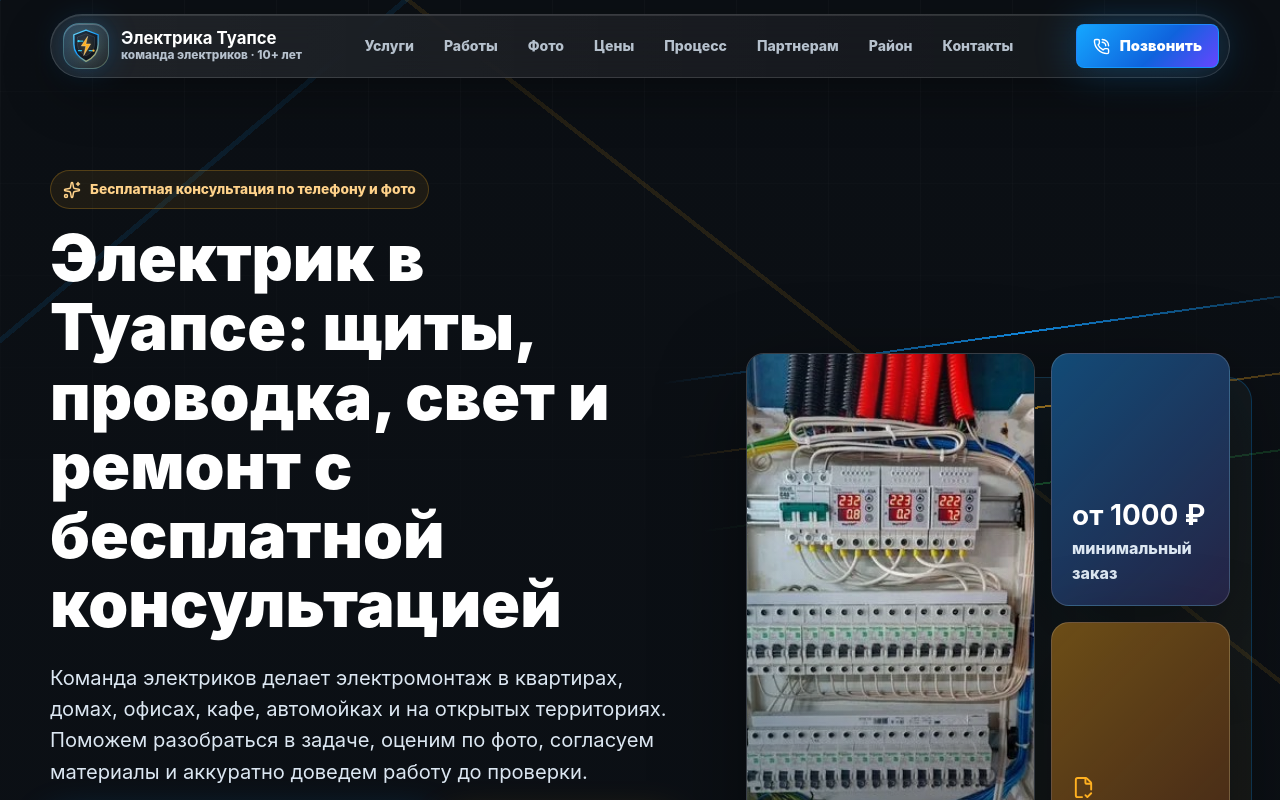
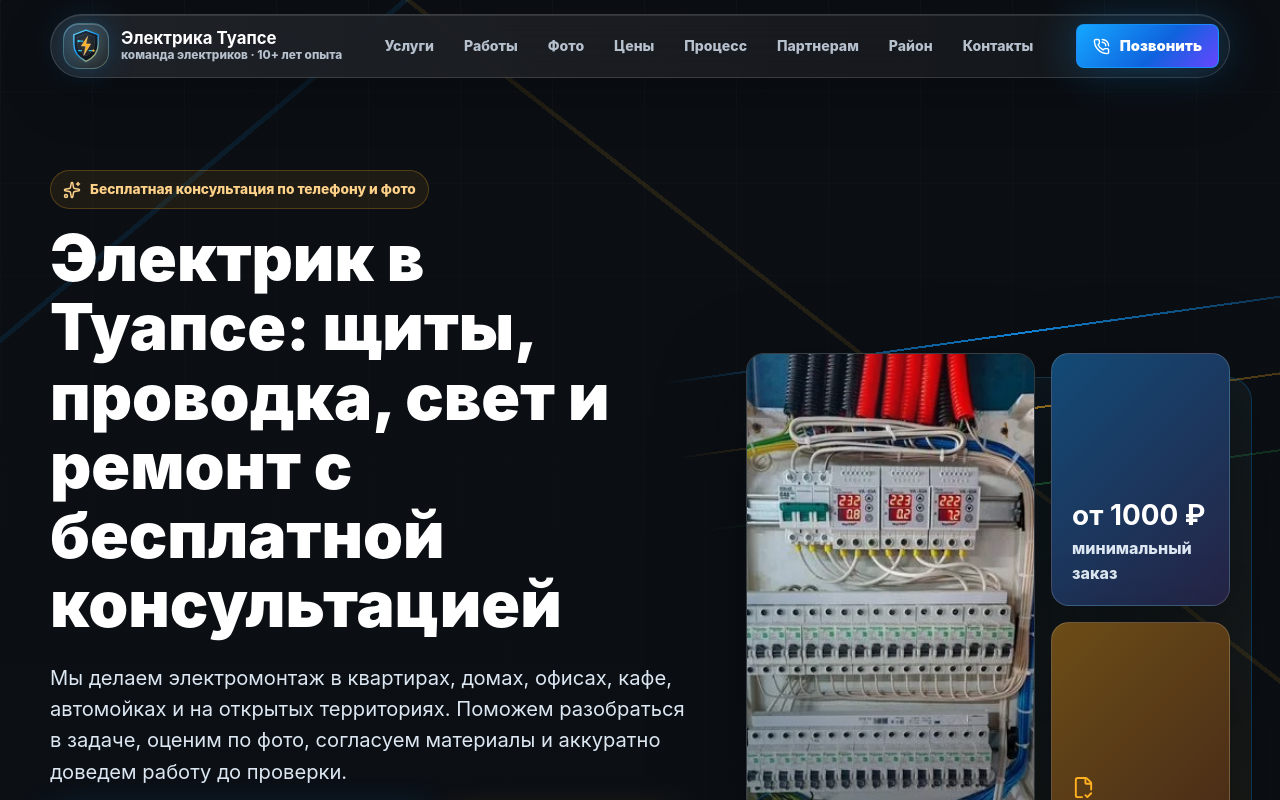
Before and after one commit to Rinat-Khabibullin/KES, a React (Vite) app: page / in a window 1280 px wide. Shown: the top 800 px of the page. Built offline with nearby package versions, Linux system fonts and the light colour scheme.

Commit message:
Update landing page copy

```diff
--- a/src/components/Hero/Hero.tsx
+++ b/src/components/Hero/Hero.tsx
@@ -44,7 +44,7 @@ function Hero() {
             Электрик в Туапсе: щиты, проводка, свет и ремонт с бесплатной консультацией
           </h1>
           <p className="hero__lead">
-            Команда электриков делает электромонтаж в квартирах, домах, офисах, кафе, автомойках и на
+            Мы делаем электромонтаж в квартирах, домах, офисах, кафе, автомойках и на
             открытых территориях. Поможем разобраться в задаче, оценим по фото, согласуем материалы
             и аккуратно доведем работу до проверки.
           </p>
--- a/src/components/Partners/Partners.tsx
+++ b/src/components/Partners/Partners.tsx
@@ -13,7 +13,7 @@ function Partners() {
           <p>
             Если вы занимаетесь плиткой, потолками, сантехникой, отделкой или ведете ремонтные
             объекты, можно договориться о взаимных рекомендациях, рекламе и выездах к вашим
-            клиентам. Команда электриков давно работает по Туапсе и району: нас знают по объектам,
+            клиентам. Мы давно работаем по Туапсе и району: нас знают по объектам,
             рекомендациям и аккуратному отношению к чужой работе.
           </p>
           <a className="button button--ghost" href="#contacts">
--- a/src/data/site.ts
+++ b/src/data/site.ts
@@ -5,4 +5,4 @@ export const avitoUrl =
   "https://www.avito.ru/tuapse/predlozheniya_uslug/uslugi_elektrikamontazh_2629029815?context=H4sIAAAAAAAA_wE_AMD_YToyOntzOjEzOiJsb2NhbFByaW9yaXR5IjtiOjA7czoxOiJ4IjtzOjE2OiJlYTBOam1IMTVGU0xETXR3Ijt9vEkmTz8AAAA";
 
 export const brandName = "Электрика Туапсе";
-export const brandCaption = "команда электриков · 10+ лет";
+export const brandCaption = "команда электриков · 10+ лет опыта";
```
